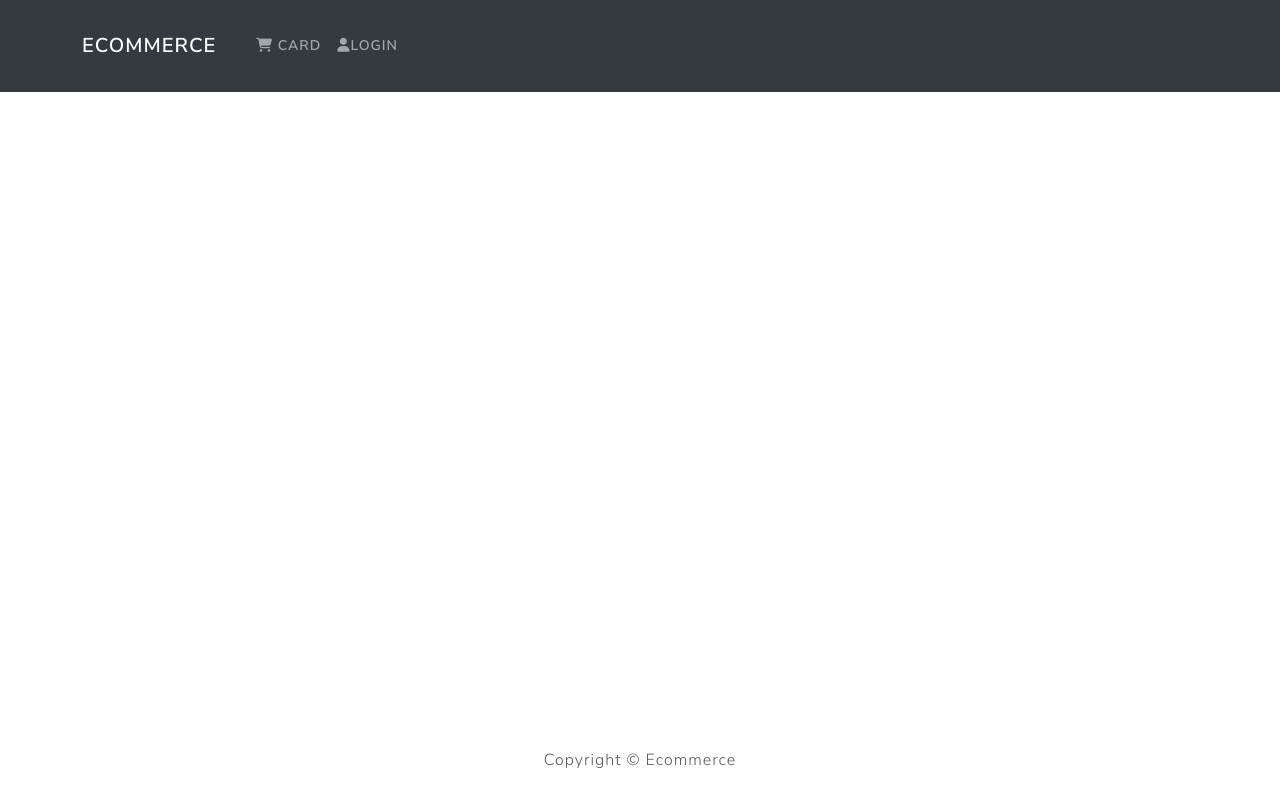
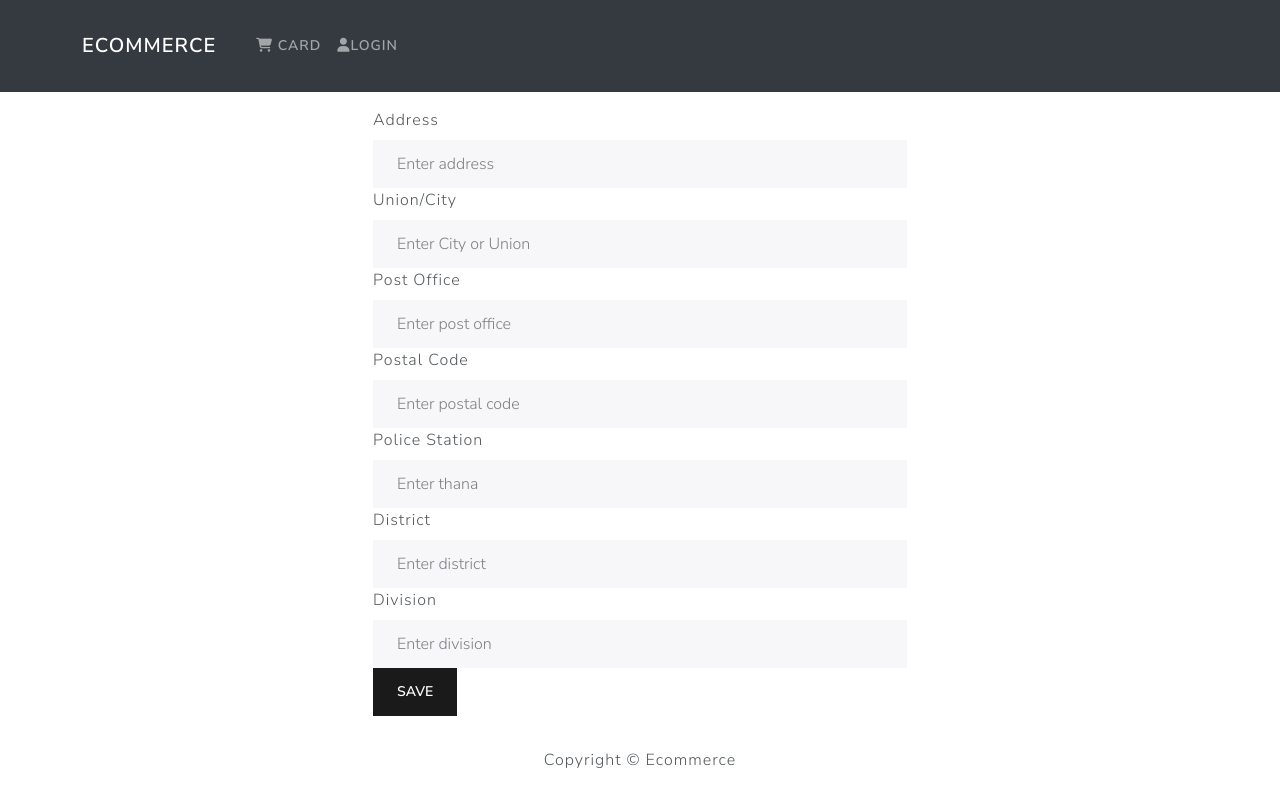
Before and after one commit to akborhossain/ecommerce-django, a React (Create React App) app in the folder frontend/: page /shipping in a window 1280 px wide. Built offline with nearby package versions, Linux system fonts and the light colour scheme.

Commit message:
shipping address

```diff
--- a/frontend/src/App.js
+++ b/frontend/src/App.js
@@ -8,6 +8,7 @@ import CartPage from './pages/CartPage'
 import LoginPage from './pages/LoginPage'
 import RegisterPage from './pages/RegisterPage'
 import ProfilePage from './pages/ProfilePage'
+import ShippingPage from './pages/ShippingPage'
 
 function App() {
   return (
@@ -20,6 +21,7 @@ function App() {
             <Route path="/login" element={<LoginPage />} />
             <Route path="/register" element={<RegisterPage />} />
             <Route path="/profile" element={<ProfilePage />} />
+            <Route path="/shipping" element={<ShippingPage />} />
 
             <Route path="/product/:id" element={<ProductPage/>}/>
             <Route path="/cart/:id?" element={<CartPage/>} />
--- a/frontend/src/actions/cartActions.js
+++ b/frontend/src/actions/cartActions.js
@@ -1,5 +1,5 @@
 import axios from 'axios';
-import { CART_ADD_ITEM,CART_REMOVE_ITEM } from '../constants/cartConstants';
+import { CART_ADD_ITEM,CART_REMOVE_ITEM, SAVE_SHIPPING_ADDRESS } from '../constants/cartConstants';
 
 export const addToCart = (id, qty) => async (dispatch, getState) => {
     const { data } = await axios.get(`/products/${id}`)
@@ -28,3 +28,12 @@ export const removeFromCart = (id) => (dispatch, getState) => {
 
     localStorage.setItem('cartItems', JSON.stringify(getState().cart.cartItems))
 }
+
+export const saveShippingAddress = (data) => (dispatch) => {
+    dispatch({
+        type: SAVE_SHIPPING_ADDRESS,
+        payload: data,
+    })
+
+    localStorage.setItem('shippingAddress', JSON.stringify(data))
+}
--- a/frontend/src/actions/userAction.js
+++ b/frontend/src/actions/userAction.js
@@ -132,7 +132,7 @@ export const getUserDetails = (id) => async (dispatch,getState) => {
         } else {
             dispatch({
                 type: USER_DETAILS_FAIL,
-                payload: data.detail || 'Failed.',
+                payload: data.detail || 'Failed to get user profile!',
             });
         }
 
--- a/frontend/src/constants/cartConstants.js
+++ b/frontend/src/constants/cartConstants.js
@@ -1,2 +1,3 @@
 export const CART_ADD_ITEM = 'CART_ADD_ITEM'
 export const CART_REMOVE_ITEM = 'CART_REMOVE_ITEM'
+export const SAVE_SHIPPING_ADDRESS='SAVE_SHIPPING_ADDRESS'
--- a/frontend/src/pages/ProfilePage.jsx
+++ b/frontend/src/pages/ProfilePage.jsx
@@ -21,6 +21,7 @@ function ProfilePage() {
       const dispatch = useDispatch();
       const userDetails = useSelector((state) => state.userDetails);
       const { error, loading, user } = userDetails;
+
       const userLogin = useSelector((state) => state.userLogin);
       const { userInfo } = userLogin;
 
@@ -60,10 +61,73 @@ function ProfilePage() {
             setMessage("");
         }
       };
+
   return (
     <Row>
       <Col md={3}>
         <h2> Profile </h2>
+        {message && <Message variant="danger">{message}</Message>}
+      {error && <Message variant="danger">{typeof error === 'string' ? error : JSON.stringify(error)}</Message>}
+      {loading && <Loader />}
+      <Form onSubmit={submitHandler}>
+        <Form.Group controlId="first_name">
+          <Form.Label>First Name</Form.Label>
+          <Form.Control
+            required
+            type="name"
+            placeholder="Enter first name"
+            value={first_name}
+            onChange={(e) => setFirstName(e.target.value)}
+          ></Form.Control>
+        </Form.Group>
+
+        <Form.Group controlId="last_name">
+          <Form.Label>Last Name</Form.Label>
+          <Form.Control
+            required
+            type="name"
+            placeholder="Enter last name"
+            value={last_name}
+            onChange={(e) => setLastName(e.target.value)}
+          ></Form.Control>
+        </Form.Group>
+
+        <Form.Group controlId="email">
+          <Form.Label> Email Address</Form.Label>
+          <Form.Control
+            required
+            type="email"
+            placeholder="Enter email"
+            value={email}
+            onChange={(e) => setEmail(e.target.value)}
+          ></Form.Control>
+        </Form.Group>
+
+        <Form.Group controlId="password">
+          <Form.Label> Password</Form.Label>
+          <Form.Control
+
+            type="password"
+            placeholder="Enter password"
+            value={password}
+            onChange={(e) => setPassword(e.target.value)}
+          ></Form.Control>
+        </Form.Group>
+
+        <Form.Group controlId="confirm_password">
+          <Form.Label>Confirm Password</Form.Label>
+          <Form.Control
+
+            type="password"
+            placeholder="Enter confirm password"
+            value={confirm_password}
+            onChange={(e) => setConfirmPassword(e.target.value)}
+          ></Form.Control>
+        </Form.Group>
+        <Button className="my-2" type="submit" variant="primary">
+          Update
+        </Button>
+      </Form>
       </Col>
       <Col md={9}>
         <h2> My Orders</h2>
--- /dev/null
+++ b/frontend/src/pages/ShippingPage.jsx
@@ -0,0 +1,107 @@
+import React, { useEffect, useState } from "react";
+import { Form, Button } from "react-bootstrap";
+import { useDispatch, useSelector } from "react-redux";
+import FormContainer from "../components/FormContainer";
+
+function ShippingPage() {
+
+  const cart=useSelector(state=> state.cart)
+  const {shippingAddress}=cart
+
+  const [address, setAddress] = useState("");
+  const [postOffice, setPostOffice] = useState("");
+  const [postalCode, setPostalCode] = useState("");
+  const [union, setUnion] = useState("");
+  const [policeStation, setPoliceStation] = useState("");
+  const [district, setDistrict] = useState("");
+  const [division, setDivision] = useState("");
+
+  const submitHandler =(e)=>{
+    e.preventDefault()
+
+
+  }
+
+
+  return (
+    <FormContainer>
+      <Form onSubmit={submitHandler}>
+        <Form.Group controlId="address">
+          <Form.Label>Address</Form.Label>
+          <Form.Control
+            required
+            type="text"
+            placeholder="Enter address"
+            value={address}
+            onChange={(e) => setAddress(e.target.value)}
+          ></Form.Control>
+        </Form.Group>
+        <Form.Group controlId="union">
+          <Form.Label>Union/City</Form.Label>
+          <Form.Control
+            required
+            type="text"
+            placeholder="Enter City or Union"
+            value={union}
+            onChange={(e) => setUnion(e.target.value)}
+          ></Form.Control>
+        </Form.Group>
+        <Form.Group controlId="postOffice">
+          <Form.Label>Post Office</Form.Label>
+          <Form.Control
+            required
+            type="text"
+            placeholder="Enter post office"
+            value={postOffice}
+            onChange={(e) => setPostOffice(e.target.value)}
+          ></Form.Control>
+        </Form.Group>
+        <Form.Group controlId="postalCode">
+          <Form.Label>Postal Code</Form.Label>
+          <Form.Control
+            required
+            type="text"
+            placeholder="Enter postal code"
+            value={postalCode}
+            onChange={(e) => setPostalCode(e.target.value)}
+          ></Form.Control>
+        </Form.Group>
+        <Form.Group controlId="policeStation">
+          <Form.Label>Police Station</Form.Label>
+          <Form.Control
+            required
+            type="text"
+            placeholder="Enter thana"
+            value={policeStation}
+            onChange={(e) => setPoliceStation(e.target.value)}
+          ></Form.Control>
+        </Form.Group>
+        <Form.Group controlId="district">
+          <Form.Label>District</Form.Label>
+          <Form.Control
+            required
+            type="text"
+            placeholder="Enter district"
+            value={district}
+            onChange={(e) => setDistrict(e.target.value)}
+          ></Form.Control>
+        </Form.Group>
+        <Form.Group controlId="division">
+          <Form.Label>Division</Form.Label>
+          <Form.Control
+            required
+            type="text"
+            placeholder="Enter division"
+            value={division}
+            onChange={(e) => setDivision(e.target.value)}
+          ></Form.Control>
+        </Form.Group>
+        <Button type="submit" variant='primary'>
+          Save
+        </Button>
+      </Form>
+    </FormContainer>
+  )
+}
+
+export default ShippingPage
--- a/frontend/src/reducers/cartReducers.js
+++ b/frontend/src/reducers/cartReducers.js
@@ -1,6 +1,6 @@
-import { CART_ADD_ITEM, CART_REMOVE_ITEM } from "../constants/cartConstants";
+import { CART_ADD_ITEM, CART_REMOVE_ITEM, SAVE_SHIPPING_ADDRESS } from "../constants/cartConstants";
 
-export const cartReducer = (state = { cartItems: [] }, action) => {
+export const cartReducer = (state = { cartItems: [], shippingAddresss: {} }, action) => {
   switch (action.type) {
     case CART_ADD_ITEM:
       const item = action.payload;
@@ -19,12 +19,19 @@ export const cartReducer = (state = { cartItems: [] }, action) => {
           cartItems: [...state.cartItems, item]
         };
       }
+
     case CART_REMOVE_ITEM:
       return {
         ...state,
         cartItems: state.cartItems.filter((x) => x.product !== action.payload),
       };
 
+    case SAVE_SHIPPING_ADDRESS:
+      return {
+        ...state,
+        shippingAddresss:  action.payload,
+      };
+
     default:
       return state;
   }
--- a/frontend/src/store.js
+++ b/frontend/src/store.js
@@ -19,8 +19,14 @@ const cartItemsFromStorage=localStorage.getItem('cartItems')?
 const userInfoFromStorage=localStorage.getItem('userInfo')?
   JSON.parse(localStorage.getItem('userInfo')):null
 
+const shippingAddressFromStorage=localStorage.getItem('shippingAddress')?
+  JSON.parse(localStorage.getItem('shippingAddress')):{ }
+
 const initialState = {
-  cart:{cartItems: cartItemsFromStorage},
+  cart:{
+    cartItems: cartItemsFromStorage,
+    shippingAddress:shippingAddressFromStorage,
+  },
   userLogin:{userInfo: userInfoFromStorage}
 };
 const middleware = [thunk];
```
